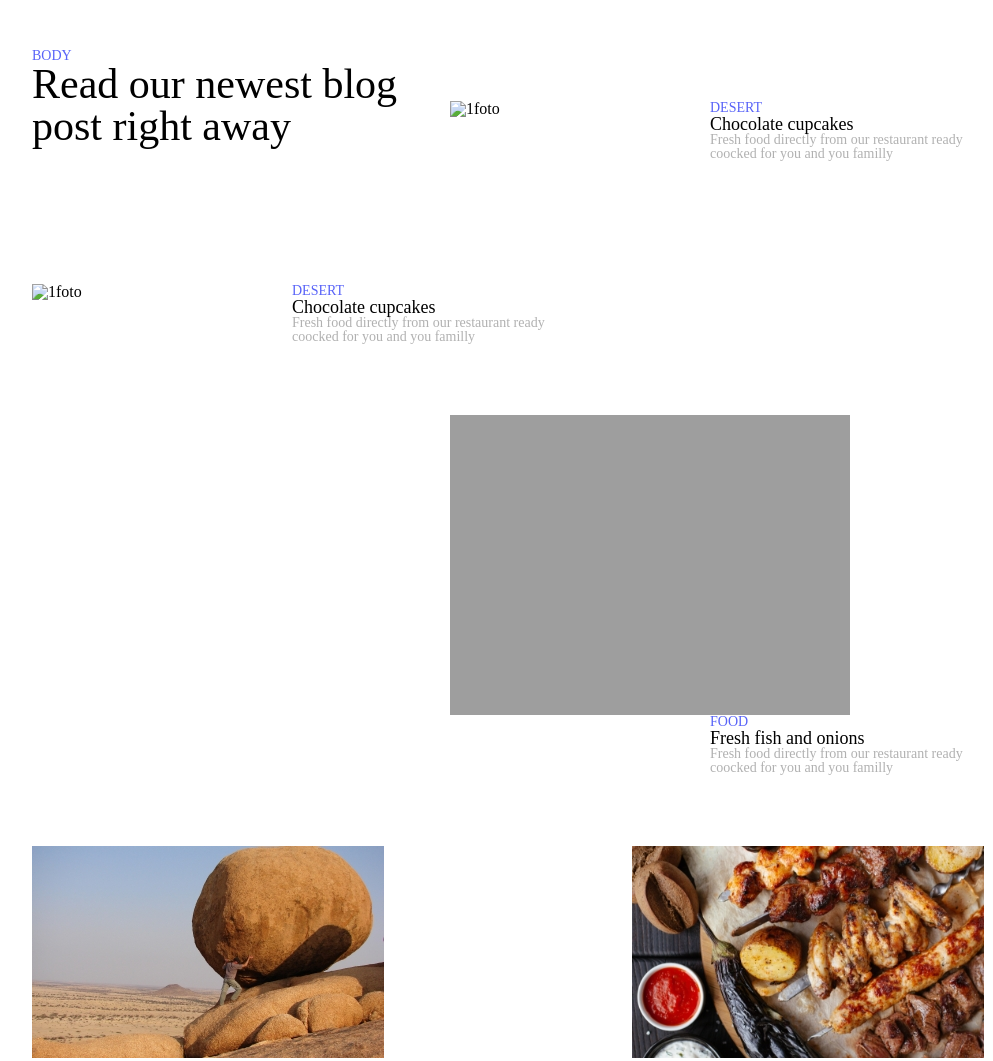
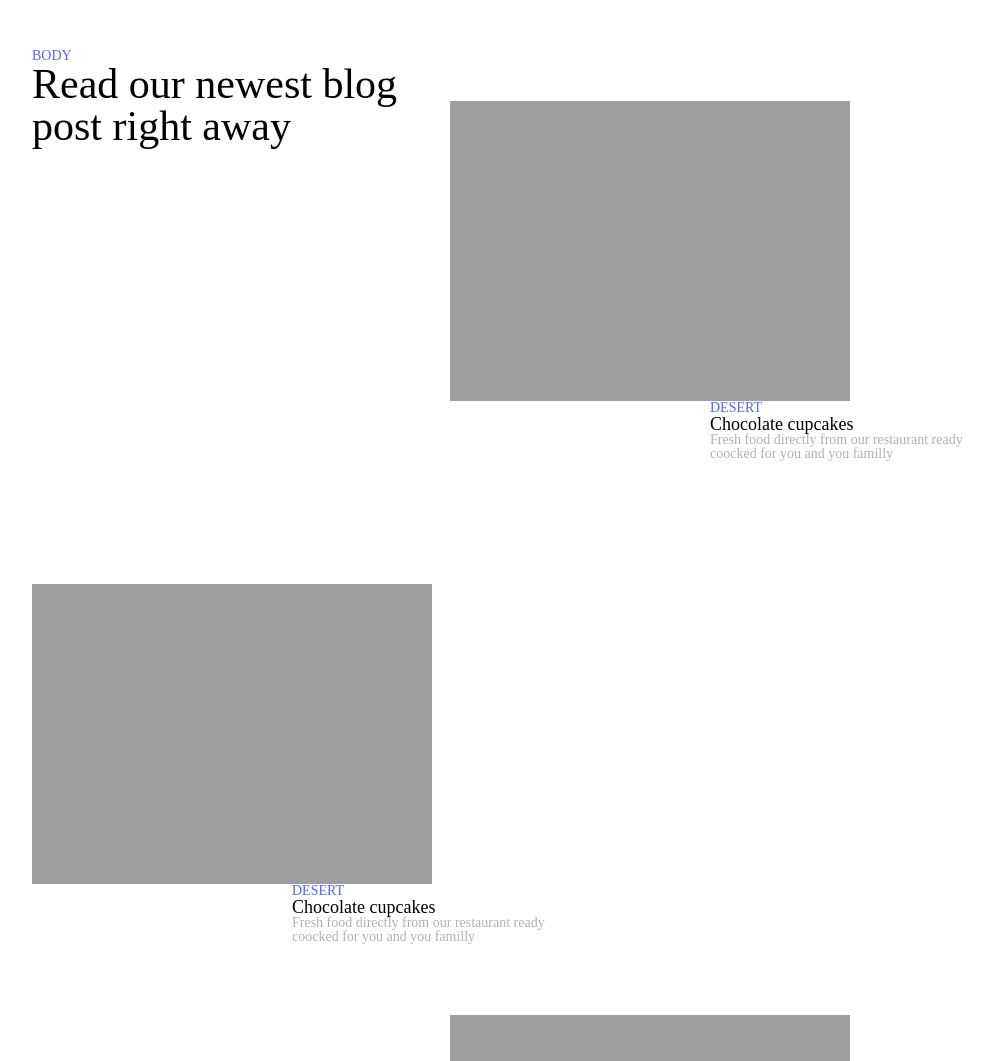
Before and after one commit to Ametvisto/Restaurant-Float, a plain HTML site: page index.html in a window 1280 px wide. Shown: the part 716-1777 px from the top of the page, without its empty margins (131-1124 px from the left). Drawn offline with Linux system fonts and the light colour scheme; the site is published under a folder, as on GitHub Pages, so addresses that start at the root find nothing; grey boxes are pictures that could not be loaded.

Commit message:
new again

```diff
--- a/index.html
+++ b/index.html
@@ -27,7 +27,7 @@
               <div class="clear"></div>
           </div>
           <div class="box2">
-            <img class="image1" src="/Images/sheelah-brennan-UaeVmc51Ttw-unsplash.svg" alt="1foto">
+            <img class="image1" src="Images/sheelah-brennan-UaeVmc51Ttw-unsplash.svg" alt="1foto">
             <div class="content1">
               <h3 class="satauri3">DESERT</h3>
               <h3 class="satauri4">Chocolate cupcakes</h3>
@@ -38,7 +38,7 @@
           </div>
           <div class="content2"></div>
             <div class="box3">
-            <img class="image1" src="/Images/sheelah-brennan-UaeVmc51Ttw-unsplash.svg" alt="1foto">
+            <img class="image1" src="Images/sheelah-brennan-UaeVmc51Ttw-unsplash.svg" alt="1foto">
             <div class="content1">
               <h3 class="satauri3">DESERT</h3>
               <h3 class="satauri4">Chocolate cupcakes</h3>
```
